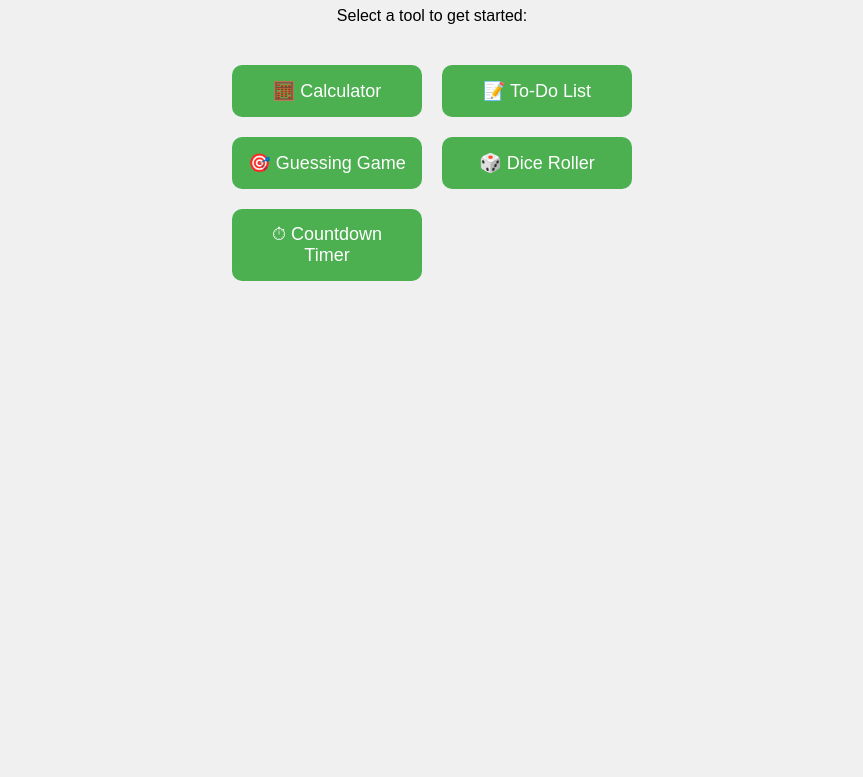
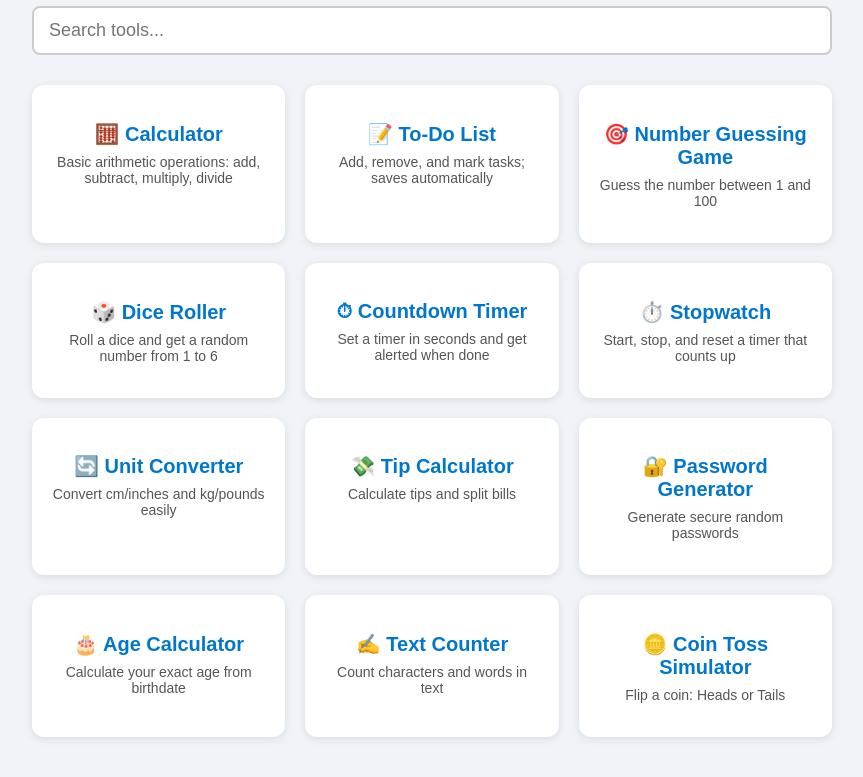
Before and after one commit to shabssg/dailyhub, a plain HTML site: page index.html in a window 1280 px wide. Shown: the part 122-899 px from the top of the page, without its empty margins (208-1071 px from the left). Before the commit the page ends 800 px from the top, so only its background shows below. Drawn offline with Linux system fonts and the light colour scheme.

Commit message:
Update index.html

```diff
--- a/index.html
+++ b/index.html
@@ -1,50 +1,152 @@
 <!DOCTYPE html>
 <html lang="en">
 <head>
-  <meta charset="UTF-8">
-  <title>DailyHub</title>
+  <meta charset="UTF-8" />
+  <title>DailyHub - Your Daily Utilities</title>
   <style>
     body {
-      background-color: #f0f0f0;
       font-family: Arial, sans-serif;
-      text-align: center;
+      background: #f0f4f8;
       padding: 40px;
+      max-width: 800px;
+      margin: auto;
+      color: #333;
     }
     h1 {
-      color: #333;
+      text-align: center;
+      margin-bottom: 30px;
+      color: #2c3e50;
     }
-    .button-grid {
+    #searchBar {
+      width: 100%;
+      padding: 12px 15px;
+      font-size: 18px;
+      border: 2px solid #ccc;
+      border-radius: 8px;
+      margin-bottom: 30px;
+      box-sizing: border-box;
+    }
+    .tools-container {
       display: grid;
-      grid-template-columns: repeat(2, 1fr);
+      grid-template-columns: repeat(auto-fit, minmax(220px, 1fr));
       gap: 20px;
-      max-width: 400px;
-      margin: 40px auto;
     }
-    .btn {
-      background-color: #4CAF50;
-      color: white;
-      padding: 15px;
-      border: none;
-      border-radius: 10px;
-      font-size: 18px;
+    .tool {
+      background: white;
+      padding: 20px;
+      border-radius: 12px;
+      box-shadow: 0 2px 8px rgb(0 0 0 / 0.1);
       cursor: pointer;
-      transition: 0.3s;
+      text-align: center;
+      transition: background-color 0.3s ease;
+      user-select: none;
     }
-    .btn:hover {
-      background-color: #45a049;
+    .tool:hover {
+      background-color: #d6eaff;
+    }
+    .tool h2 {
+      font-size: 20px;
+      margin-bottom: 8px;
+      color: #0077cc;
+    }
+    .tool p {
+      font-size: 14px;
+      color: #555;
+      margin-top: 0;
     }
   </style>
 </head>
 <body>
-  <h1>🧠 Welcome to DailyHub</h1>
-  <p>Select a tool to get started:</p>
 
-  <div class="button-grid">
-    <button class="btn" onclick="location.href='calculator.html'">🧮 Calculator</button>
-    <button class="btn" onclick="location.href='todo.html'">📝 To-Do List</button>
-    <button class="btn" onclick="location.href='guess.html'">🎯 Guessing Game</button>
-    <button class="btn" onclick="location.href='dice.html'">🎲 Dice Roller</button>
-    <button class="btn" onclick="location.href='timer.html'">⏱ Countdown Timer</button>
+  <h1>DailyHub - Your Daily Utilities</h1>
+
+  <input
+    type="text"
+    id="searchBar"
+    placeholder="Search tools..."
+    oninput="filterTools()"
+    autocomplete="off"
+  />
+
+  <div class="tools-container" id="toolsContainer">
+
+    <div class="tool" onclick="location.href='calculator.html'">
+      <h2>🧮 Calculator</h2>
+      <p>Basic arithmetic operations: add, subtract, multiply, divide</p>
+    </div>
+
+    <div class="tool" onclick="location.href='todo.html'">
+      <h2>📝 To-Do List</h2>
+      <p>Add, remove, and mark tasks; saves automatically</p>
+    </div>
+
+    <div class="tool" onclick="location.href='guess.html'">
+      <h2>🎯 Number Guessing Game</h2>
+      <p>Guess the number between 1 and 100</p>
+    </div>
+
+    <div class="tool" onclick="location.href='dice.html'">
+      <h2>🎲 Dice Roller</h2>
+      <p>Roll a dice and get a random number from 1 to 6</p>
+    </div>
+
+    <div class="tool" onclick="location.href='timer.html'">
+      <h2>⏱ Countdown Timer</h2>
+      <p>Set a timer in seconds and get alerted when done</p>
+    </div>
+
+    <div class="tool" onclick="location.href='stopwatch.html'">
+      <h2>⏱️ Stopwatch</h2>
+      <p>Start, stop, and reset a timer that counts up</p>
+    </div>
+
+    <div class="tool" onclick="location.href='unitconverter.html'">
+      <h2>🔄 Unit Converter</h2>
+      <p>Convert cm/inches and kg/pounds easily</p>
+    </div>
+
+    <div class="tool" onclick="location.href='tipcalculator.html'">
+      <h2>💸 Tip Calculator</h2>
+      <p>Calculate tips and split bills</p>
+    </div>
+
+    <div class="tool" onclick="location.href='passwordgenerator.html'">
+      <h2>🔐 Password Generator</h2>
+      <p>Generate secure random passwords</p>
+    </div>
+
+    <div class="tool" onclick="location.href='agecalculator.html'">
+      <h2>🎂 Age Calculator</h2>
+      <p>Calculate your exact age from birthdate</p>
+    </div>
+
+    <div class="tool" onclick="location.href='textcounter.html'">
+      <h2>✍️ Text Counter</h2>
+      <p>Count characters and words in text</p>
+    </div>
+
+    <div class="tool" onclick="location.href='cointoss.html'">
+      <h2>🪙 Coin Toss Simulator</h2>
+      <p>Flip a coin: Heads or Tails</p>
+    </div>
+
   </div>
+
+<script>
+  function filterTools() {
+    const search = document.getElementById('searchBar').value.toLowerCase();
+    const tools = document.querySelectorAll('.tool');
+
+    tools.forEach(tool => {
+      const text = tool.textContent.toLowerCase();
+      if (text.includes(search)) {
+        tool.style.display = 'block';
+      } else {
+        tool.style.display = 'none';
+      }
+    });
+  }
+</script>
+
 </body>
 </html>
```
